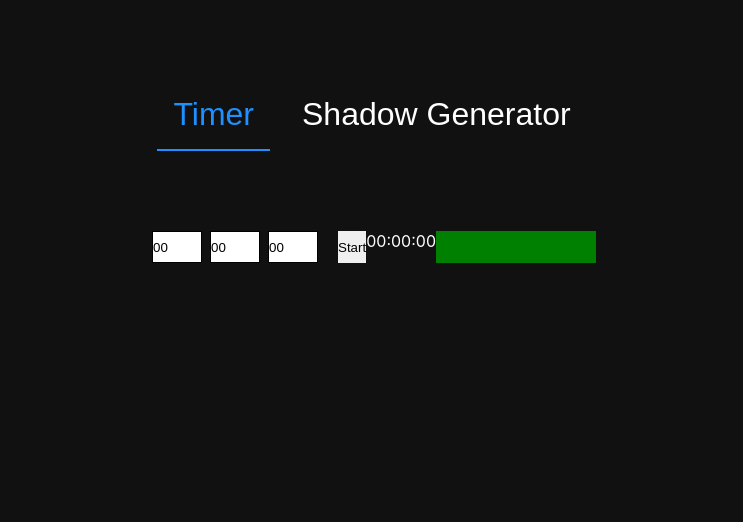
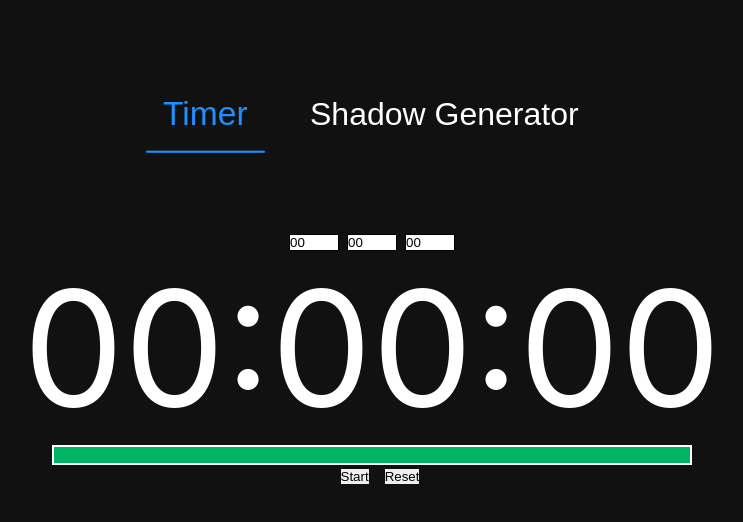
Before and after one commit to Zeilar/tools, a React (Create React App) app: page / in a window 1280 px wide. Both pictures are taken after a click on the button "Timer". Shown: the top 522 px of the page, without its empty margins (268-1011 px from the left). Built offline with nearby package versions, Linux system fonts and the light colour scheme.

Commit message:
Timer prototype done

```diff
--- a/src/Navbar.js
+++ b/src/Navbar.js
@@ -14,10 +14,10 @@ export default function Navbar(props) {
             display: 'flex',
         },
         navItem: {
-            margin: '0 0.5rem',
+            margin: '0 1rem',
         },
         navButton: {
-            transition: 'color 0.15s ease-in-out, border-color 0.15s ease-in-out',
+            transition: 'color 0.15s ease-in-out, border-color 0.15s ease-in-out, transform 0.15s ease-in-out',
             'border-bottom': '2px solid transparent',
             'font-size': '2rem',
             background: 'none',
@@ -25,6 +25,7 @@ export default function Navbar(props) {
             color: 'white',
             '&.active': {
                 'border-color': 'dodgerblue',
+                transform: 'scale(1.05)',
                 color: 'dodgerblue',
             },
         },
--- a/src/Timer.js
+++ b/src/Timer.js
@@ -3,15 +3,24 @@ import { createUseStyles } from 'react-jss';
 import TimerBar from './TimerBar';
 
 export default function Timer() {
+    const audio = new Audio('alarm.mp3');
     const styles = createUseStyles({
         startTimer: {
             'margin-left': '1rem',
+        },
+        timerInputWrapper: {
+
         },
         timerInput: {
             border: '1px solid black',
             margin: '0 0.25rem',
         },
-        timerClock: {
+        timerContainer: {
+            'flex-direction': 'column',
+            'align-items': 'center',
+            display: 'flex',
+        },
+        buttons: {
 
         },
     });
@@ -52,6 +61,12 @@ export default function Timer() {
 
                 setTimeout(() => {
                     setTimerState(false);
+                    audio.volume = 0.25;
+                    audio.play();
+                    setTimeout(() => {
+                        audio.pause();
+                        audio.currentTime = 0;
+                    }, 5000);
                 }, 1000);
             }
             return () => {
@@ -99,22 +114,38 @@ export default function Timer() {
         formatInput(e);
     }
 
+    function timerReset() {
+        document.querySelector('#inputSeconds').value = '00';
+        document.querySelector('#inputMinutes').value = '00';
+        document.querySelector('#inputHours').value = '00';
+        setTimerInput(false);
+        setTimerState(false);
+        setTimerSeconds(0);
+        setTimerMinutes(0);
+        setsBarWidth(100);
+        setTimerHours(0);
+    }
+
     function formatNumber(number) {
         return number < 10 ? `0${number}` : number;
     }
 
     return (
-        <div id="content">
+        <div className={classes.timerContainer}>
+            <div className={classes.timerInputWrapper}>
                 <input className={classes.timerInput} id="inputHours" onChange={inputChange} type="number" min="0" max="59" defaultValue="00" />
                 <input className={classes.timerInput} id="inputMinutes" onChange={inputChange} type="number" min="0" max="59" defaultValue="00" />
                 <input className={classes.timerInput} id="inputSeconds" onChange={inputChange} type="number" min="0" max="59" defaultValue="00" />
+            </div>
+            <TimerBar width={barWidth} timer={`${formatNumber(timerHours)}:${formatNumber(timerMinutes)}:${formatNumber(timerSeconds)}`} />
+            <div className={classes.buttons}>
                 {
                     !timerActive
                         ? <button className={classes.startTimer} onClick={timerStart} type="button">Start</button>
                         : <button className={classes.startTimer} onClick={() => setTimerState(false)} type="button">Pause</button>
                 }
-            <p className={classes.timerClock}>{`${formatNumber(timerHours)}:${formatNumber(timerMinutes)}:${formatNumber(timerSeconds)}`}</p>
-            <TimerBar width={barWidth} />
+                <button className={classes.startTimer} onClick={timerReset} type="button">Reset</button>
+            </div>
         </div>
     );
 }
--- a/src/TimerBar.js
+++ b/src/TimerBar.js
@@ -1,27 +1,36 @@
 import { createUseStyles } from 'react-jss';
 import React, { useState } from 'react';
 
-export default function TimerBar({ width }) {
+export default function TimerBar({ width, timer }) {
     const styles = createUseStyles({
         timerBarOuter: {
-            height: '2rem',
-            width: '10rem',
+            'flex-direction': 'column',
+            'align-items': 'center',
+            display: 'flex',
+            width: '50vw',
         },
         timerBarInner: {
+            border: '2px solid white',
+            height: '2.5vh',
+            width: '100%',
+        },
+        timerBar: {
             transition: 'width 1s linear',
-            background: 'green',
+            background: 'rgb(0 179 101)',
             height: '100%',
             width: '100%',
         },
-        timerText: {
-
+        timerClock: {
+            'font-size': '10rem',
         }
     });
     const classes = styles();
 
     return (
         <div className={classes.timerBarOuter}>
-            <div className={classes.timerBarInner} style={{ width: `${width}%` }}>
+            <p className={classes.timerClock}>{timer}</p>
+            <div className={classes.timerBarInner}>
+                <div className={classes.timerBar} style={{ width: `${width}%` }}></div>
             </div>
         </div>
     );
--- a/src/index.css
+++ b/src/index.css
@@ -21,12 +21,10 @@ ul, ol, dl {
     list-style: none;
 }
 
+button, img {
+    user-select: none;
+}
+
 button:hover {
     cursor: pointer;
 }
-
-#content {
-    justify-content: center;
-    flex-direction: row;
-    display: flex;
-}
```
Also changed, not shown: src/index.js (+6 -6 lines), 1 other file (tests, documents, lock files or other folders). Lines whose indentation alone changed are shown as unchanged.
